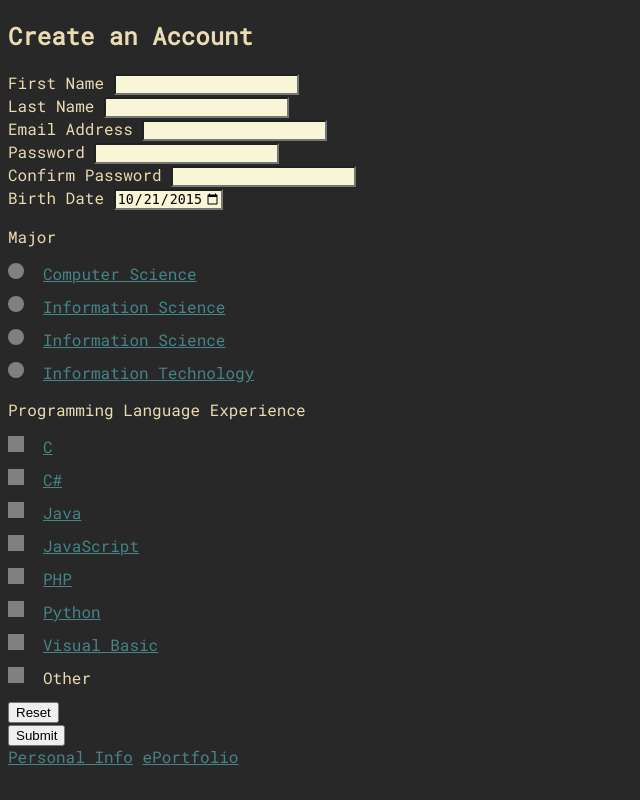
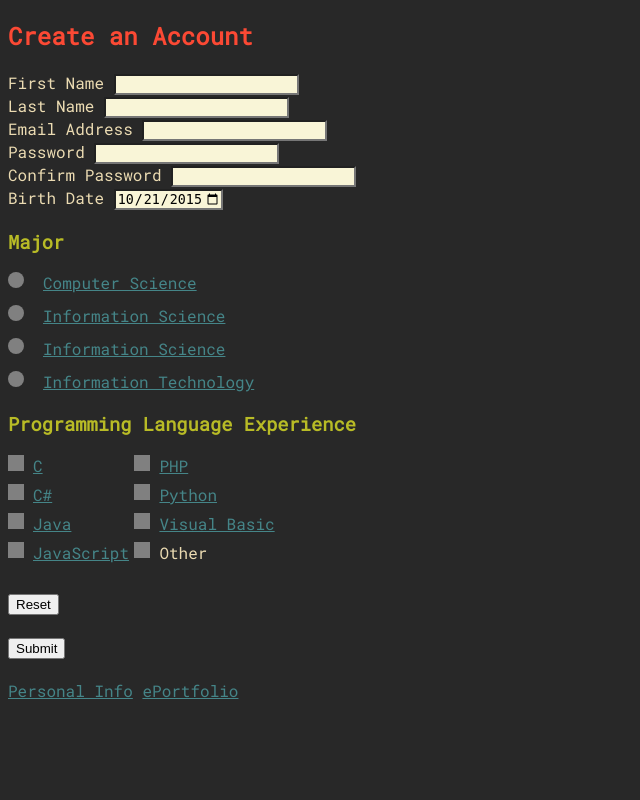
Before and after one commit to joshtaylora/cop4813, a PHP site: page /project1/account.html in a window 1280 px wide. Shown: the whole page, without its empty margins (0-640 px from the left). Run offline with PHP 8.4, Linux system fonts and the light colour scheme.

Commit message:
added final css changes for project1

```diff
--- a/public_html/css/mySite.css
+++ b/public_html/css/mySite.css
@@ -25,7 +25,7 @@ a:visited {
 /* ------------------------------------------Style for Personal page (index.html)--------------------------------------- */
 /* --------------------------------------------------------------------------------------------------------------------- */
 h1.personal_header {
-    color: #fe8019;
+    color: #fb4934;
     font-family: 'Roboto Mono', monospace;
 }
 
@@ -37,7 +37,7 @@ h1.personal_header {
 
 h2.about_me {
     text-align: left;
-    color: #fb4934;
+    color: #fe8019;
 }
 
 h2.hobbies {
@@ -76,8 +76,24 @@ h2.education {
     width: 50%;
 }
 
+th.schedule {
+    color: #98971a;
+}
+
+
+tr:nth-child(even) {
+    background-color: #fbf1c7;
+    color: #282828;
+}
+
+
+.row2 {
+    background-color: #fabd2f;
+    color: #282828;
+}
+
 table.schedule, th.schedule, td.schedule {
-    border: 1px solid #d5c4a1;
+    /*border: 1px solid #d5c4a1;*/
     text-align: center;
     margin: auto;
 }
@@ -101,29 +117,49 @@ h2.schedule_h2 {
     text-align left;
 }
 
+.my_links {
+    text-align: center;
+}
 
 /* --------------------------------------------------------------------------------------------------------------------- */
 /* --------------------------------------- Style for Account page (account.html) --------------------------------------- */
 /* --------------------------------------------------------------------------------------------------------------------- */
 
+.accnt_body {
+}
+
+#accnt_header {
+    color: #fb4934;
+}
 
 .text_inp {
     background-color: #f9f5d7;
 }
 
-/* separate programming language radio buttons into two columns */
-.prog_lang {
-    text-align: center;
-    margin: auto;
-    width: 50%;
+h3 {
+    color: #b8bb26;
 }
 
-.radio_1thru4 {
-    text-align: left;
+/* separate programming language radio buttons into two columns */
+.radiocol1 {
+    float: left;
+    width: 10%;
 }
 
-.radio_5thru8 {
-    text-align: right;
+
+.radiocol2 {
+    float: right;
+    width: 90%;
+}
+
+.radiorow {
+    /*text-align: center*/
+}
+
+.radiorow:after {
+    content: "";
+    display: table;
+    clear: both;
 }
 
 /* Create custom radio buttons for Majors */
@@ -142,7 +178,6 @@ h2.schedule_h2 {
 
 
 .major_radio input {
-    position: absolute;
     opacity: 0;
     cursor: pointer;
 }
@@ -173,8 +208,8 @@ h2.schedule_h2 {
 .prog_lang_label {
     display: block;
     position: relative;
-    padding-left: 35px;
-    margin-bottom: 12px;
+    padding-left: 25px;
+    margin-bottom: 8px;
     cursor: pointer;
     font-size: 16px;
     -webkit-user-select: none;
@@ -185,7 +220,7 @@ h2.schedule_h2 {
 
 /* hide the default checkbox */
 .prog_lang_label input {
-    position: absolute;
+    position: absolute; /* originally absolute */
     opacity: 0;
     cursor: pointer;
     height: 0;
@@ -194,7 +229,7 @@ h2.schedule_h2 {
 
 /* create custom checkmark */
 .checkmark {
-    position: absolute;
+    position: absolute; /* originally absolute */
     top: 0;
     left: 0;
     height: 16px;
--- a/public_html/index.html
+++ b/public_html/index.html
@@ -3,9 +3,6 @@
 	<head>
 		<title>COP4813 Portfolio</title>
 		<link rel="stylesheet" type="text/css" href="./css/mySite.css">
-        <style>
-        @import url('https://fonts.googleapis.com/css2?family=Roboto+Mono&display=swap');
-        </style>
 	</head>
 	<body>
 		<div class="_main_header" style="background-image: url('./images/cop4813_header.jpg');">
--- a/public_html/project1/account.html
+++ b/public_html/project1/account.html
@@ -30,7 +30,7 @@
                 <input class="text_inp" type="date" id="bdate" min="1970-01-01" max="2025-12-31" value="2015-10-21">
             </label>
         </div>
-        <p id="major_p">Major</p>
+        <h3 id="major_p">Major</h3>
         <div>
             <label class="major_radio" for="compSci"><a href="https://www.unf.edu/ccec/computing/Computer_Science_Program.aspx" target="_blank">Computer Science</a>
                 <input type="radio" name="major" id="compSci" value="ComputerScience">
@@ -55,9 +55,9 @@
                 <span class="radio_check"></span>
             </label>
         </div>
-        <p>Programming Language Experience</p>
+        <h3 id="proglanghead">Programming Language Experience</h3>
         <div class="radiorow">
-            <div class="radiocol">
+            <div class="radiocol1">
                 <label class="prog_lang_label" for="c"><a href="https://en.wikipedia.org/wiki/C_(programming_language)" target="_blank">C</a>
                     <input type="checkbox" name="programming" id="c" value="C">
                     <span class="checkmark"></span>
@@ -75,7 +75,7 @@
                     <span class="checkmark"></span>
                 </label>
             </div>
-            <div class="radiocol">
+            <div class="radiocol2">
                 <label class="prog_lang_label" for="php"><a href="https://en.wikipedia.org/wiki/PHP" target="_blank">PHP</a>
                     <input type="checkbox" name="programming" id="php" value="PHP">
                     <span class="checkmark"></span>
@@ -94,12 +94,15 @@
                 </label>
             </div>
         </div>
+        <br>
         <div>
             <input type="reset" id="rst">
         </div>
+        <br>
         <div>
             <input type="submit" id="submit">
         </div>
+        <br>
         <div>
             <a href="./index.html">Personal Info</a>
             <a href="../index.html">ePortfolio</a>
--- a/public_html/project1/schedule.html
+++ b/public_html/project1/schedule.html
@@ -34,13 +34,13 @@
         <div class="important_events">
             <ol class="ol_level1">
                 <li>May</li>
-                <ol>
+                <ol class="ol_level2">
                     <li>First Day of Class</li>
                     <li><a href="https://en.wikipedia.org/wiki/Memorial_Day" target="_blank">Memorial Day</a></li>
                 </ol>
                 <li>June</li>
                 <li>July</li>
-                <ol>
+                <ol class="ol_level2">
 
                     <li><a href="https://en.wikipedia.org/wiki/Independence_Day_(United_States)" target="_blank">Independence Day</a></li>
                     <li>Deadline to Withdraw</li>
```
